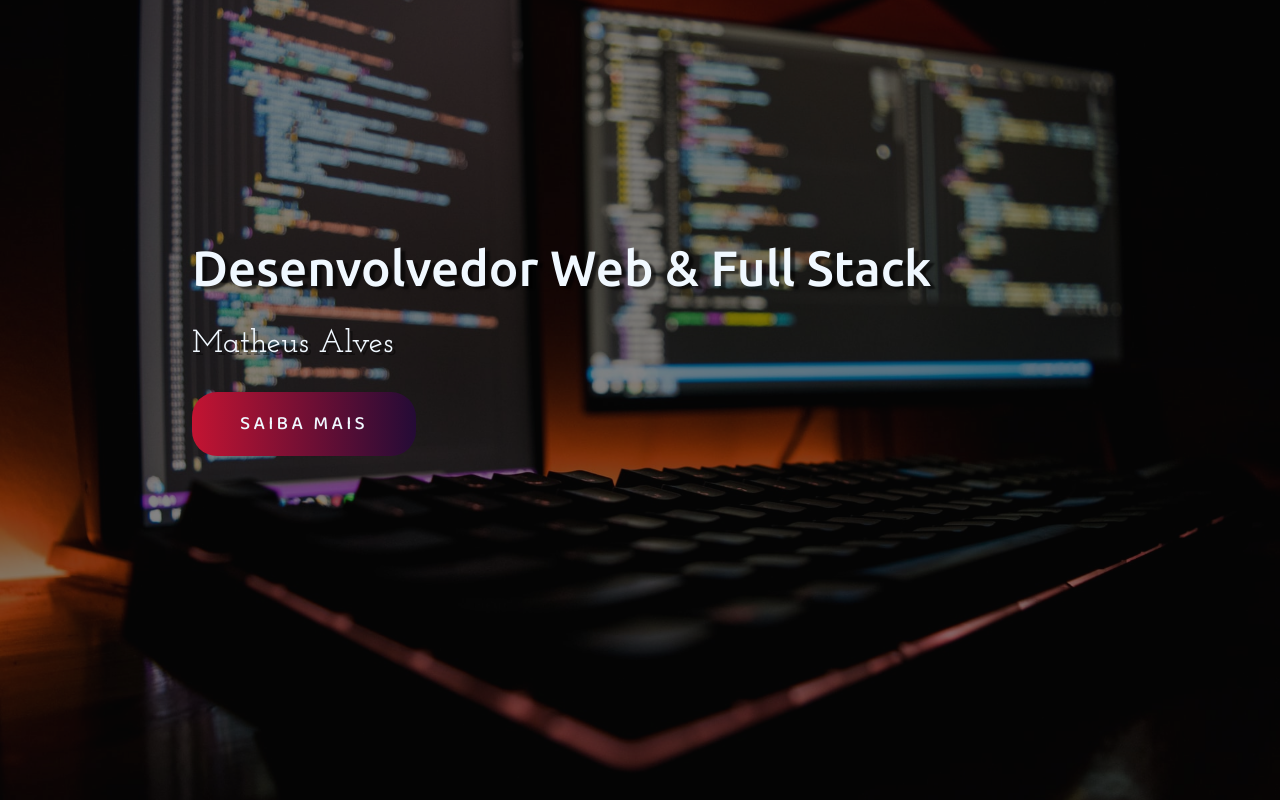
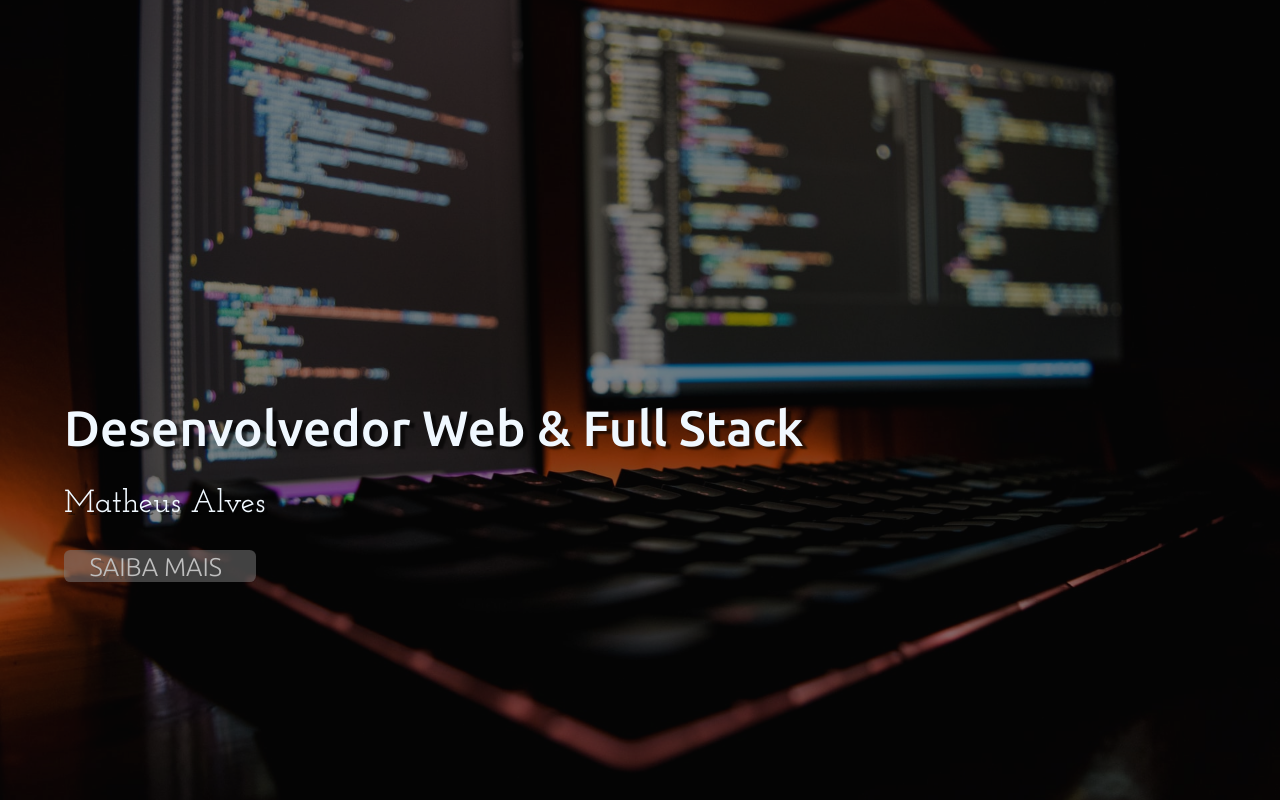
Before and after one commit to MatheusASouza/Portifolio, a plain HTML site: page index.html in a window 1280 px wide. Drawn offline with Linux system fonts and the light colour scheme.

Commit message:
Finalização do Banner

```diff
--- a/index.html
+++ b/index.html
@@ -21,7 +21,7 @@
             <div class="banner">
                 <h1>Desenvolvedor Web & Full Stack</h1>
                 <p>Matheus Alves</p>
-                <button>Saiba mais</button>
+                <btn-one>Saiba mais</btn-one>
 
             </div>
         </header>
--- a/style.css
+++ b/style.css
@@ -27,25 +27,25 @@ header{
     object-fit: cover;
     opacity: 0.5;
     animation: zoom 10s;
+}
 
-
-}
 
 .banner{
     position: absolute;
-    top: 30%;
-    left: 15%;
+    top: 50%;
+    left: 5%;
     align-items: center;
 
 }
 
 @keyframes moveBanner{
     0%{
-    transform: translateY(10rem) rotateY(-50deg);
+        transform: translate(15rem);
+        opacity: 0;
     }
-    10%{
-        transform: translateY(0m) rotateY(0);
-        opacity: 0;
+    100%{
+        transform: translate(0);
+        opacity: 1;
     }
 }
 .banner h1{
@@ -73,26 +73,65 @@ header{
     animation: moveBanner 3.4s;
 
 }
-.banner button{
-    color:aliceblue;
-    font-family:"Baloo Da 2", serif ;
-    font-size: 1.2rem;
-    font-weight: 450;
+.banner btn-one {
+	color: #FFF;
+    font-family: "Ubuntu", serif;
+    font-size: 1.6rem;
+    font-weight: 200;
+    text-shadow: 0.2rem 0.2rem  rgba(0, 0, 0, 0.4);
+    text-align: center;
+    margin-bottom: 2rem;
+	transition: all 0.3s;
+	position: absolute;
+    opacity: 1;
     text-transform: uppercase;
-    letter-spacing: .2rem;
-    background: #c31432;  /* fallback for old browsers */
-    background: -webkit-linear-gradient(to left, #240b36, #c31432);  /* Chrome 10-25, Safari 5.1-6 */
-    background: linear-gradient(to left, #240b36, #c31432); /* W3C, IE 10+/ Edge, Firefox 16+, Chrome 26+, Opera 12+, Safari 7+ */
-    padding: 1rem 3rem;
-    border: none;
-    border-radius: 25px;
     cursor: pointer;
-    opacity: 1;
+    padding-left: 1.6rem;
     animation: moveBanner 3.8s;
+}
+.banner btn-one span {
+	transition: all 0.3s;
+    animation: moveBanner 3.8s;
+}
+.banner btn-one::before {
+	content: '';
+	position: absolute;
+	bottom: 0;
+	left: 0;
+	width: 12rem;
+	height: 2rem;
+	z-index: 1;
+	opacity: 0;
+	transition: all 0.3s;
+	border-top-width: 1px;
+	border-bottom-width: 1px;
+	border-top-style: solid;
+	border-bottom-style: solid;
+	border-top-color: #cccccc80;
+	border-bottom-color: #cccccc80;
+	transform: scale(0.1, 1);
 
 }
-.banner button:hover{
-    background: #c31432;  /* fallback for old browsers */
-    background: -webkit-linear-gradient(to right, #240b36, #c31432);  /* Chrome 10-25, Safari 5.1-6 */
-    background: linear-gradient(to right, #240b36, #c31432); /* W3C, IE 10+/ Edge, Firefox 16+, Chrome 26+, Opera 12+, Safari 7+ */
+.banner btn-one:hover span {
+	letter-spacing: 2px;
 }
+.banner btn-one:hover::before {
+	opacity: 1;
+	transform: scale(1, 1);
+}
+.banner btn-one::after {
+	content: '';
+	position: absolute;
+	bottom: 0;
+	left: 0;
+	width: 12rem;
+	height: 2rem;
+	z-index: 1;
+	transition: all 0.3s;
+	background-color: #80808080;
+    border-radius: 0.4rem;
+}
+.banner btn-one:hover::after {
+	opacity: 0;
+	transform: scale(0.1, 1);
+}
```
Also changed, not shown: 1 other file.
